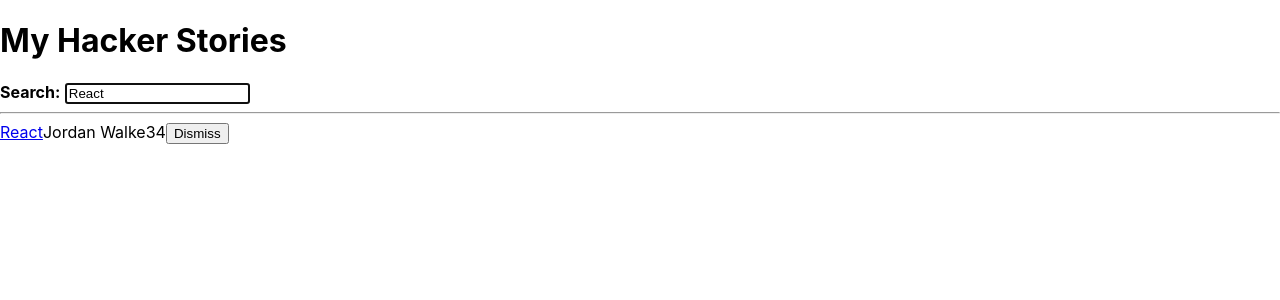
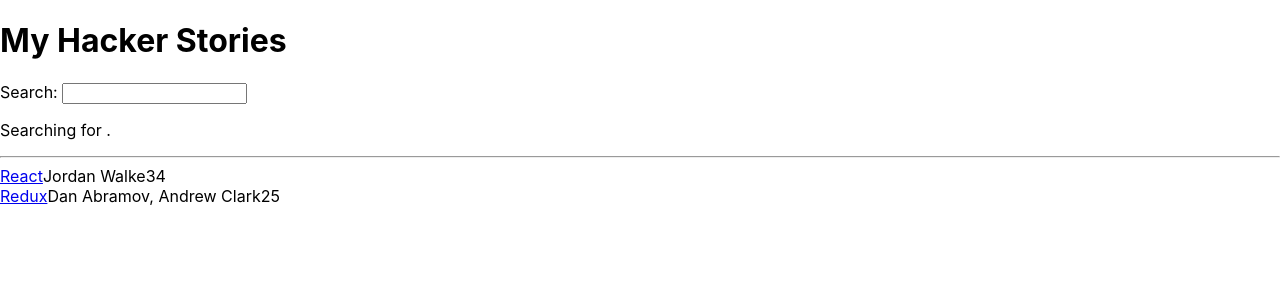
Before and after one commit to saffog/road_to_react, a React (Create React App) app in the folder my-app-module-1/: page / in a window 1280 px wide. Shown: the top 300 px of the page. Built offline with nearby package versions, Linux system fonts and the light colour scheme.

Commit message:
Callback exercise

```diff
--- a/my-app-module-1/src/App.js
+++ b/my-app-module-1/src/App.js
@@ -1,6 +1,7 @@
 import React from 'react';
 
-const initialStories = [
+const App = () => {
+  const stories = [
     {
       title: 'React',
       url: 'https://reactjs.org/',
@@ -19,187 +20,54 @@
     },
   ];
 
-const getAsyncStories = () =>
-  new Promise(resolve =>
-    setTimeout(
-      () => resolve({ data: { stories: initialStories } }),
-      2000
-    )
-  );
-
-/* To emulate error in promises
-const getAsyncStories = () =>
-  new Promise((resolve, reject) => setTimeout(reject, 2000));
-*/
-const useSemiPersistentState = (key, initialState) => {
-  const [value, setValue] = React.useState(
-    localStorage.getItem(key) || initialState
-  );
-
-  React.useEffect(() => {
-    localStorage.setItem(key, value);
-  }, [value, key]);
-
-  return [value, setValue];
+  const handleSearch = event => {
+    console.log('handleSearch : '.concat(event.target.value));
   };
-
-const storiesReducer = (state, action) => {
-  switch (action.type) {
-    case 'STORIES_FETCH_INIT':
-      return {
-        ...state,
-        isLoading: true,
-        isError: false,
-      };
-    case 'STORIES_FETCH_SUCCESS':
-      return {
-        ...state,
-        isLoading: false,
-        isError: false,
-        data: action.payload,
-      };
-    case 'STORIES_FETCH_FAILURE':
-      return {
-        ...state,
-        isLoading: false,
-        isError: true,
-      };
-    case 'REMOVE_STORY':
-      return {
-        ...state,
-        data: state.data.filter(
-          story => action.payload.objectID !== story.objectID
-        ),
-      };
-    default:
-      throw new Error();
-  }
-};
-
-const App = () => {
-  const [searchTerm, setSearchTerm] = useSemiPersistentState(
-    'search',
-    'React'
-  );
-
-  const [stories, dispatchStories] = React.useReducer(
-    storiesReducer,
-    { data: [], isLoading: false, isError: false }
-  );
-
-  React.useEffect(() => {
-    dispatchStories({ type: 'STORIES_FETCH_INIT' });
-
-    getAsyncStories()
-      .then(result => {
-        dispatchStories({
-          type: 'STORIES_FETCH_SUCCESS',
-          payload: result.data.stories,
-        });
-      })
-      .catch(() =>
-        dispatchStories({ type: 'STORIES_FETCH_FAILURE' })
-      );
-  }, []);
-
-  const handleRemoveStory = item => {
-    dispatchStories({
-      type: 'REMOVE_STORY',
-      payload: item,
-    });
-  };
-
-  const handleSearch = event => {
-    setSearchTerm(event.target.value);
-  };
-
-  const searchedStories = stories.data.filter(story =>
-    story.title.toLowerCase().includes(searchTerm.toLowerCase())
-  );
 
   return (
     <div>
       <h1>My Hacker Stories</h1>
 
-      <InputWithLabel
-        id="search"
-        value={searchTerm}
-        isFocused
-        onInputChange={handleSearch}
-      >
-        <strong>Search:</strong>
-      </InputWithLabel>
+      <Search onSearch={handleSearch} />
 
       <hr />
 
-      {stories.isError && <p>Something went wrong ...</p>}
-
-      {stories.isLoading ? (
-        <p>Loading ...</p>
-      ) : (
-        <List
-          list={searchedStories}
-          onRemoveItem={handleRemoveStory}
-        />
-      )}
+      <List list={stories} />
     </div>
   );
 };
 
-const InputWithLabel = ({
-  id,
-  value,
-  type = 'text',
-  onInputChange,
-  isFocused,
-  children,
-}) => {
-  const inputRef = React.useRef();
+const Search = props => {
+  const [searchTerm, setSearchTerm] = React.useState('');
 
-  React.useEffect(() => {
-    if (isFocused) {
-      inputRef.current.focus();
-    }
-  }, [isFocused]);
+  const handleChange = event => {
+
+    console.log('handleChange : '.concat(event.target.value));
+    setSearchTerm(event.target.value);
+    props.onSearch(event);
+  };
 
   return (
-    <>
-      <label htmlFor={id}>{children}</label>
-      &nbsp;
-      <input
-        ref={inputRef}
-        id={id}
-        type={type}
-        value={value}
-        onChange={onInputChange}
-      />
-    </>
+    <div>
+      <label htmlFor="search">Search: </label>
+      <input id="search" type="text" onChange={handleChange} />
+      <p>
+        Searching for <strong>{searchTerm}</strong>.
+      </p>
+    </div>
   );
 };
 
-const List = ({ list, onRemoveItem }) =>
-  list.map(item => (
-    <Item
-      key={item.objectID}
-      item={item}
-      onRemoveItem={onRemoveItem}
-    />
-  ));
-
-const Item = ({ item, onRemoveItem }) => (
-  <div>
+const List = props =>
+  props.list.map(item => (
+    <div key={item.objectID}>
       <span>
         <a href={item.url}>{item.title}</a>
       </span>
       <span>{item.author}</span>
       <span>{item.num_comments}</span>
       <span>{item.points}</span>
-    <span>
-      <button type="button" onClick={() => onRemoveItem(item)}>
-        Dismiss
-      </button>
-    </span>
     </div>
-);
+  ));
 
 export default App;
```
Lines whose indentation alone changed are shown as unchanged.
